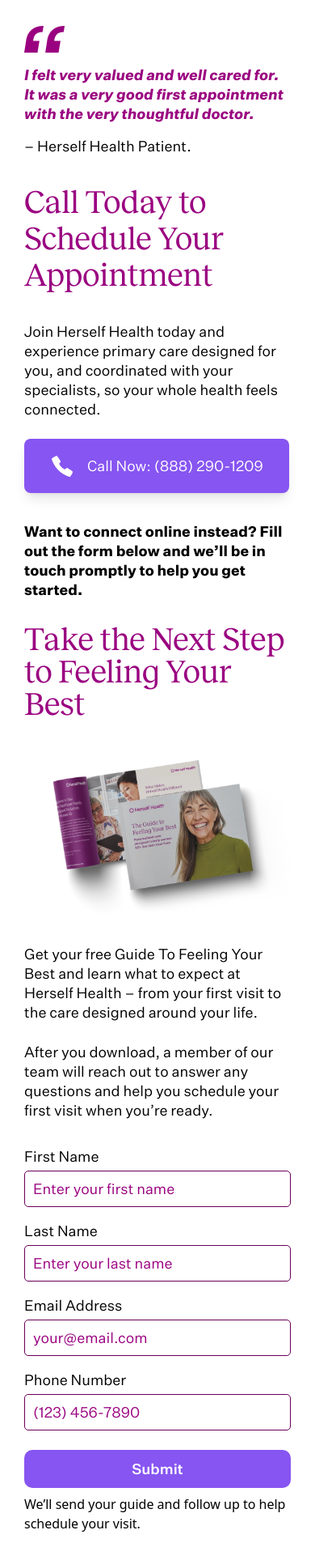
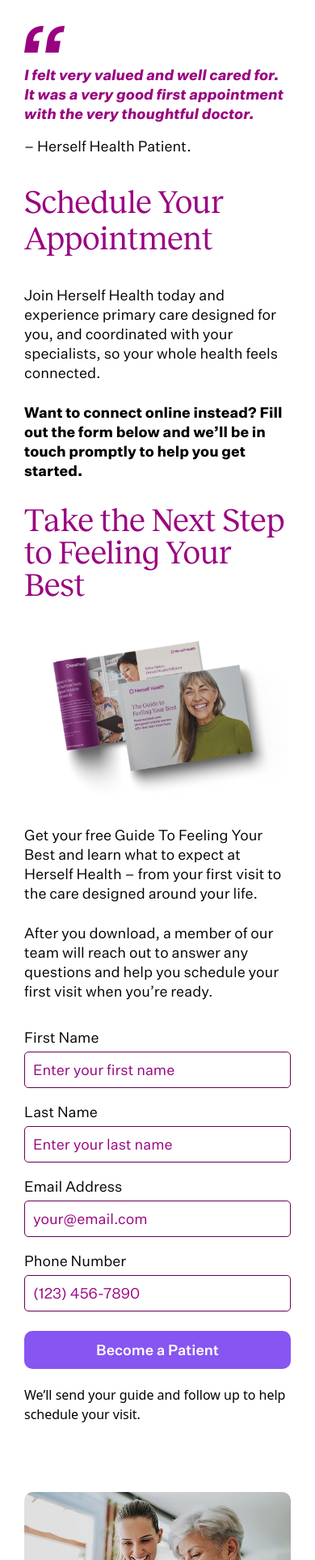
Before and after one commit to seemo66/herself-health-landing-v2, a React (Create React App) app: page / in a window 390 px wide. Shown: the part 1387-3314 px from the top of the page at 81% size. Built offline with nearby package versions, Linux system fonts and the light colour scheme; the HTML template or start-up script is replaced by a standard one.

Commit message:
feat(member-v2): update general page layout

```diff
--- a/src/App.js
+++ b/src/App.js
@@ -7,7 +7,7 @@
 import ServicesSection from './components/ServicesSection';
 import InsuranceSection from './components/InsuranceSection';
 import MembershipSection from './components/MembershipSection';
-import FormGuideSectionDesktop from './components/FormGuideSectionDesktop';
+// import FormGuideSectionDesktop from './components/FormGuideSectionDesktop';
 import WaitingListSection from './components/WaitingListSection';
 
 function App() {
@@ -19,7 +19,7 @@
     ServicesSection, // services offered by the company
     MembershipSection, // membership or subscription information
     InsuranceSection, // insurance information
-    FormGuideSectionDesktop, // desktop version of the form guide section
+    // FormGuideSectionDesktop, // desktop version of the form guide section
   ];
 
   return (
--- a/src/components/MembershipSection.jsx
+++ b/src/components/MembershipSection.jsx
@@ -77,6 +77,18 @@
         <p className="font-untitled text-[18px] font-bold leading-6 text-black md:text-[20px]">
           Because your best self deserves the best care.
         </p>
+
+        {/* call-to-action button */}
+          <button
+            className="w-full md:w-[385px] h-auto bg-purple text-white font-untitled text-[22px]
+                       py-3 px-4 rounded-lg shadow-lg hover:bg-purple-dark transition-colors duration-300 mt-8"
+            onClick={() => {
+              // scroll to waiting list section smoothly when button is clicked
+              document.getElementById('call-now')?.scrollIntoView({ behavior: 'smooth' });
+            }}
+          >
+            Become a Patient
+          </button>
       </div>
     </section>
   );
--- a/src/components/WaitingListForm.jsx
+++ b/src/components/WaitingListForm.jsx
@@ -261,9 +261,9 @@
               : 'bg-purple text-white hover:bg-purple/90'
           }`}
         >
-          {isLoading ? 'Submitting...' : 'Submit'}
+          {isLoading ? 'Submitting...' : 'Become a Patient'}
         </button>
-        <p className="md:col-span-2">
+        <p className="md:col-span-2 mt-3">
           We’ll send your guide and follow up to help schedule your visit.
         </p>
       </form>
--- a/src/components/WaitingListSection.jsx
+++ b/src/components/WaitingListSection.jsx
@@ -53,7 +53,7 @@
             className="font-reckless font-medium text-[40px] text-pink mb-[35px]
                           md:text-[50px] leading-[45px]"
           >
-            Call Today to Schedule Your Appointment
+            Schedule Your Appointment
           </h2>
           {/* Description */}
           <p
@@ -64,7 +64,7 @@
             with your specialists, so your whole health feels connected.
           </p>
 
-          <a href="tel:+18882901209" className="block w-fit mb-[35px]">
+          {/* <a href="tel:+18882901209" className="block w-fit mb-[35px]">
             <button className="h-[67px] w-full rounded-lg bg-purple px-8 py-3 font-untitled text-[18px] md:text-[22px] text-white shadow-lg transition-colors duration-300 hover:bg-purple-dark lg:w-[410px] flex items-center justify-center gap-4">
               <img
                 src={`${process.env.PUBLIC_URL}/images/telephone-white.svg`}
@@ -74,7 +74,7 @@
               />
               Call Now: (888) 290-1209
             </button>
-          </a>
+          </a> */}
 
           <h3 className="font-untitled font-semibold text-[18px] text-black leading-6 mb-[30px] lg:text-[20px] ">
             Want to connect online instead? Fill out the form below and we’ll be in touch promptly
```
